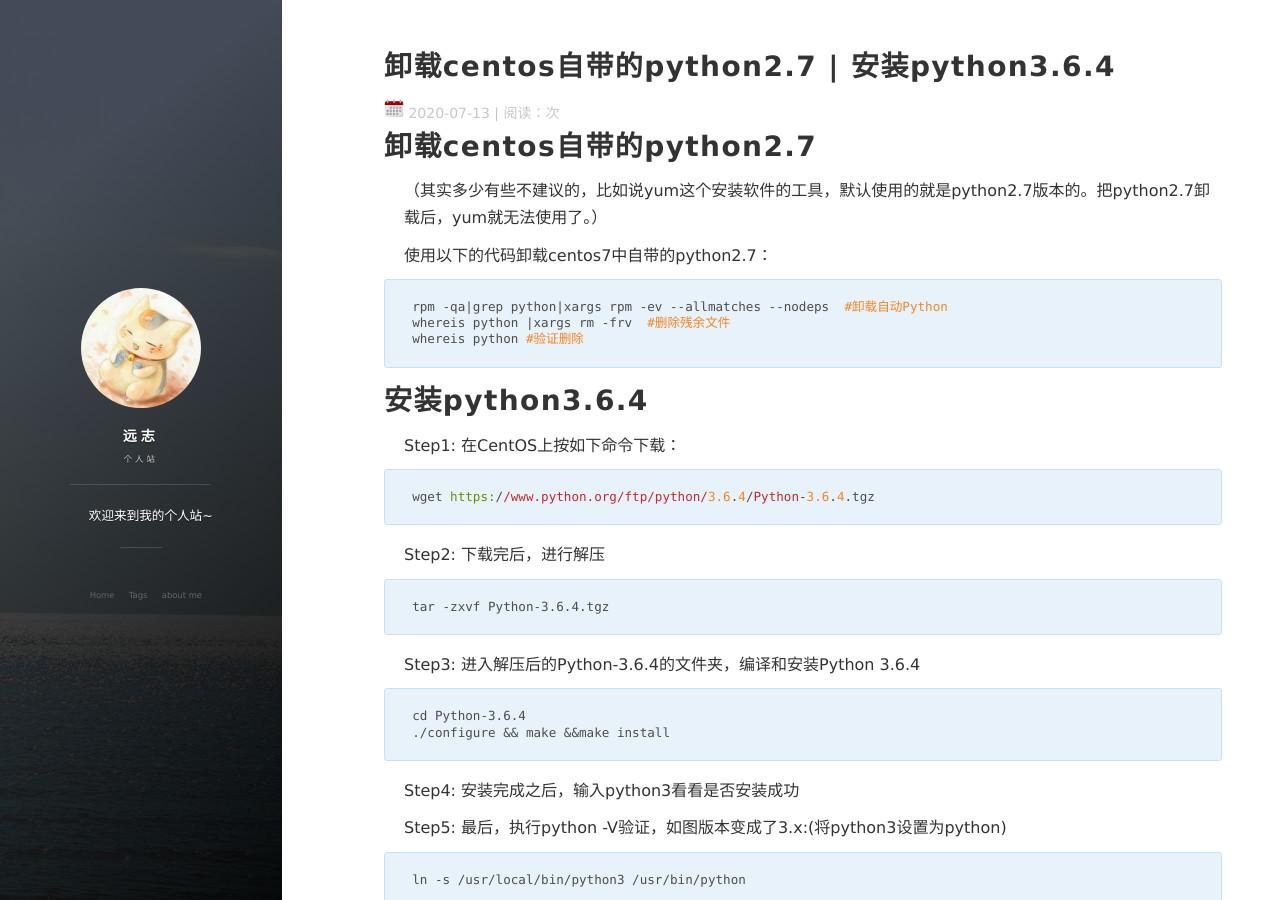
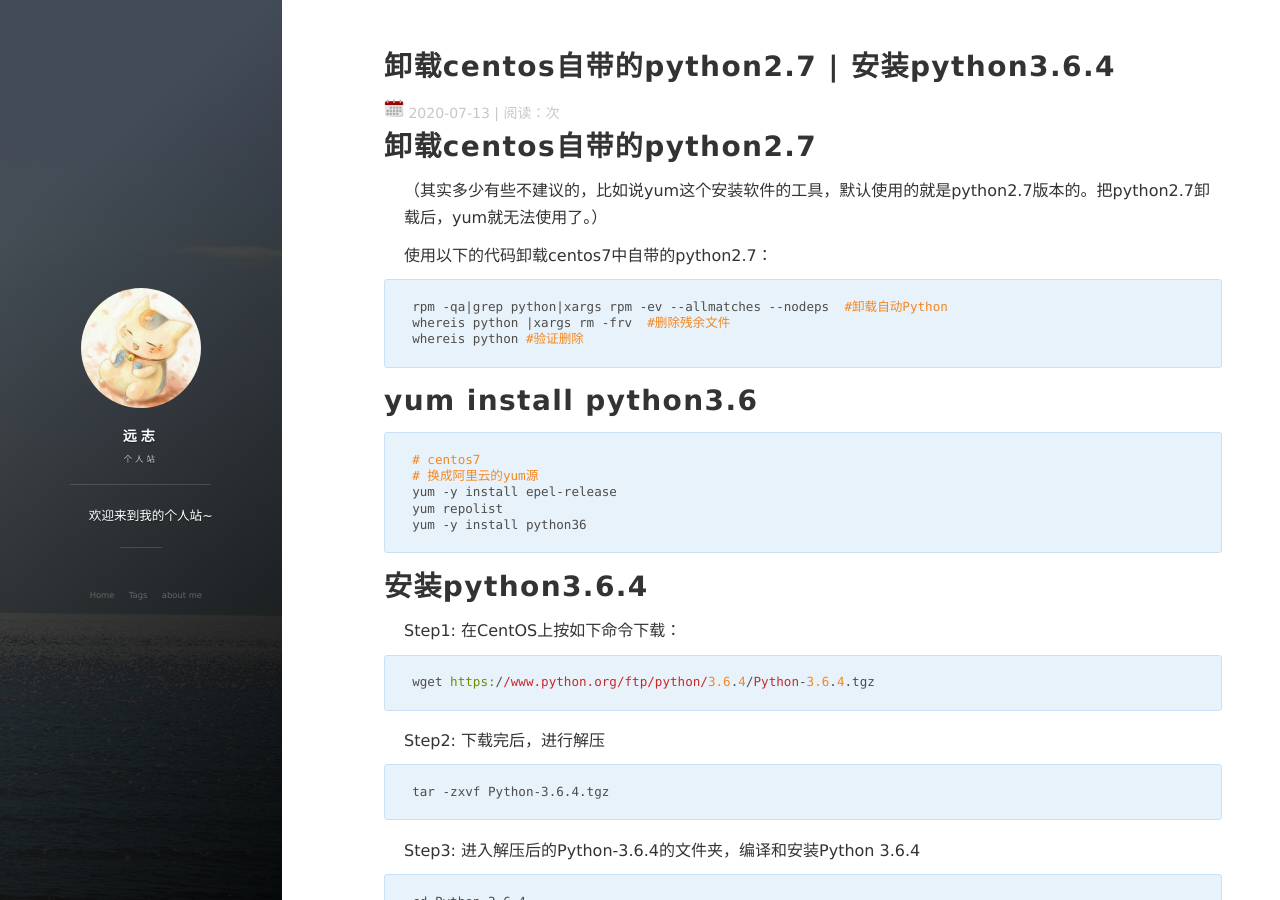
Before and after one commit to xiaowei3223/xiaowei3223.github.io, a Jekyll site: the page built from _posts/2020-7-13-centos7_install_python3.6.md, in a window 1280 px wide and 900 px high. Built offline with Jekyll 4.4.1, drawn with Linux system fonts in a browser that asks for light colours; nearby versions of some CDN libraries; comment, search, counter and statistics services are not loaded.

Commit message:
增加一种安装python3的方法

````diff
--- a/_posts/2020-7-13-centos7_install_python3.6.md
+++ b/_posts/2020-7-13-centos7_install_python3.6.md
@@ -15,6 +15,15 @@ tags: ['python']
 rpm -qa|grep python|xargs rpm -ev --allmatches --nodeps  #卸载自动Python
 whereis python |xargs rm -frv  #删除残余文件
 whereis python #验证删除
+```
+
+# yum install python3.6
+```
+# centos7
+# 换成阿里云的yum源
+yum -y install epel-release
+yum repolist
+yum -y install python36
 ```
 
 # 安装python3.6.4
````
